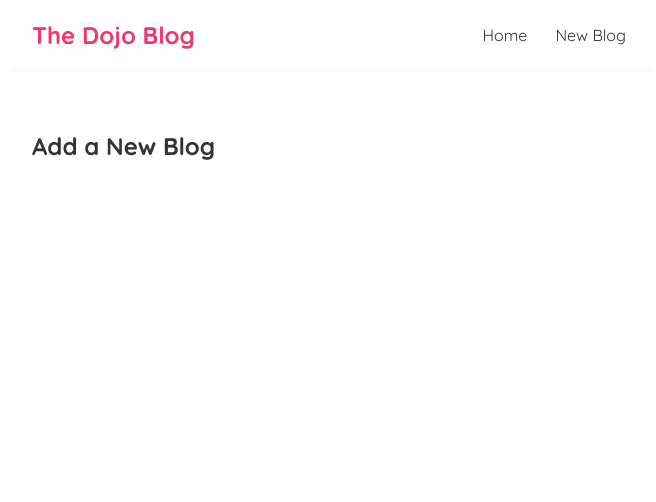
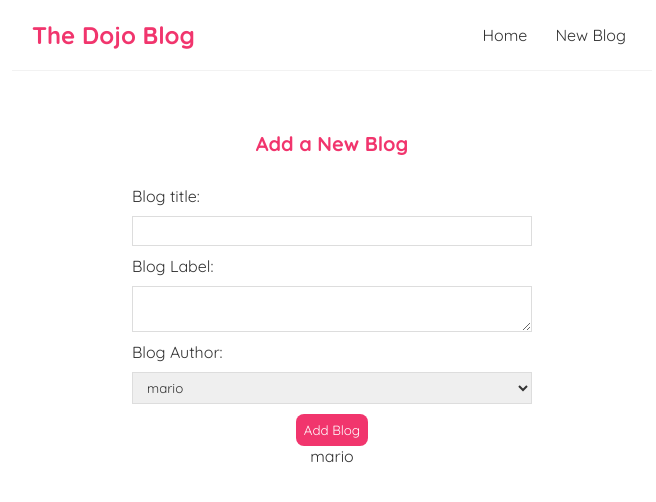
Before and after one commit to kylejcho/React-App, a React (Create React App) app: page /create in a window 1280 px wide. Shown: the top 502 px of the page, without its empty margins (308-964 px from the left). Built offline with nearby package versions, Linux system fonts and the light colour scheme.

Commit message:
Controlled Inputs

```diff
--- a/src/Create.js
+++ b/src/Create.js
@@ -1,7 +1,37 @@
+import { useState } from "react";
+
 const Create = () => {
+  const [title, setTitle] = useState("");
+  const [body, setBody] = useState("");
+  const [author, setAuthor] = useState("mario");
+
   return (
     <div className="create">
       <h2>Add a New Blog</h2>
+      <form>
+        <label>Blog title:</label>
+        <input
+          type="text"
+          required
+          value={title}
+          onChange={(e) => setTitle(e.target.value)}
+        />
+        <label>Blog Label:</label>
+        <textarea
+          required
+          value={body}
+          onChange={(e) => setBody(e.target.value)}
+        ></textarea>
+        <label>Blog Author:</label>
+        <select value={author} onChange={(e) => setAuthor(e.target.value)}>
+          <option value="mario">mario</option>
+          <option value="yoshi">yoshi</option>
+        </select>
+        <button>Add Blog</button>
+        <p>{title}</p>
+        <p>{body}</p>
+        <p>{author}</p>
+      </form>
     </div>
   );
 };
--- a/src/index.css
+++ b/src/index.css
@@ -66,3 +66,36 @@
 .blog-details div {
   margin: 20px 0;
 }
+
+.create {
+  max-width: 400px;
+  margin: 0 auto;
+  text-align: center;
+}
+.create label {
+  text-align: left;
+  display: block;
+}
+.create h2 {
+  font-size: 20px;
+  color: #f1356d;
+  margin-bottom: 30px;
+}
+.create input,
+.create textarea,
+.create select {
+  width: 100%;
+  padding: 6px 10px;
+  margin: 10px 0;
+  border: 1px solid #ddd;
+  box-sizing: border-box;
+  display: block;
+}
+.create button {
+  background: #f1356d;
+  color: #fff;
+  border: 0;
+  padding: 8px;
+  border-radius: 8px;
+  cursor: pointer;
+}
```
Also changed, not shown: 1 other file (tests, documents, lock files or other folders).
